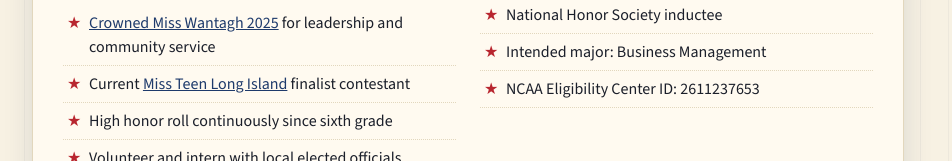
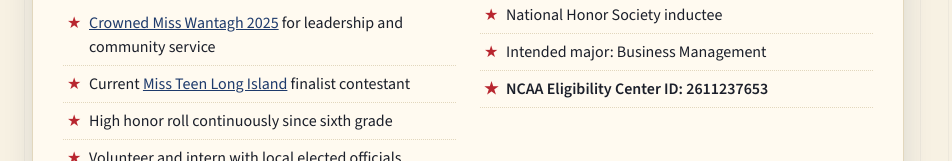
Before and after one commit to missilemas/isabella-simon-softball, a plain HTML site: page index.html in a window 1280 px wide. Shown: the part 1179-1340 px from the top of the page, without its empty margins (172-1124 px from the left). Drawn offline with nearby package versions, Linux system fonts and the light colour scheme.

Commit message:
Make the NCAA Eligibility Center ID line semi-bold
Use Source Sans 3 at font-weight 600 for the label and the number.

Co-authored-by: missilemas <missilemas@users.noreply.github.com>

```diff
--- a/index.html
+++ b/index.html
@@ -240,7 +240,7 @@ footer span{color:#f0c9cb}
       <li>PSAT 1220</li>
       <li>National Honor Society inductee</li>
       <li>Intended major: Business Management</li>
-      <li>NCAA Eligibility Center ID: 2611237653</li>
+      <li style="font-weight:600">NCAA Eligibility Center ID: 2611237653</li>
     </ul>
   </div>
 </section>
```
